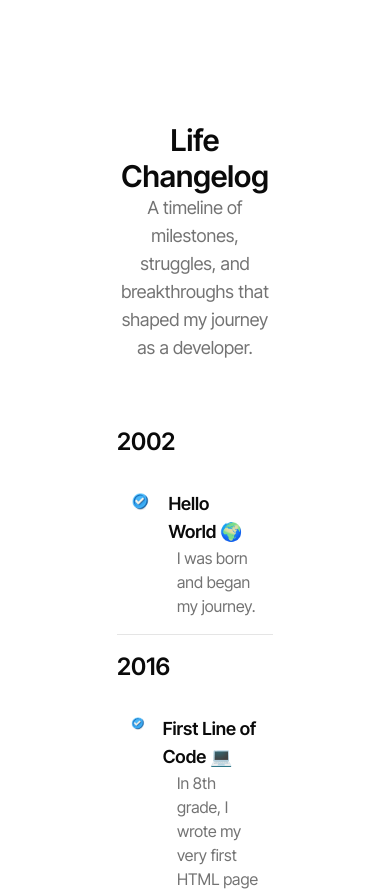
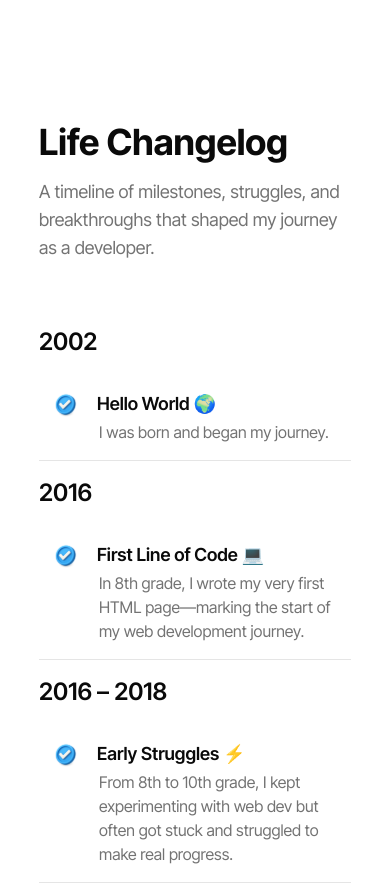
Before and after one commit to slhnx/shaancodes, a Next.js app: page / in a window 390 px wide. Shown: the part 5280-6175 px from the top of the page. Built offline with nearby package versions, Linux system fonts and the light colour scheme.

Commit message:
made changelog section responsive

```diff
--- a/components/sections/changelog.tsx
+++ b/components/sections/changelog.tsx
@@ -5,13 +5,13 @@ import { InView } from "../ui/in-view";
 
 const Changelog = () => {
   return (
-    <div className="my-32 w-[40%] mx-auto">
-      <div className="text-center mb-16">
+    <section className="my-32 w-[80%] xl:w-[50%] mx-auto">
+      <div className="mb-16">
         <motion.h1
           initial={{ opacity: 0, y: -15, filter: "blur(40px)" }}
           animate={{ opacity: 1, y: 0, filter: "blur(0px)" }}
           transition={{ delay: 0.4, duration: 0.4, ease: "easeInOut" }}
-          className="text-3xl font-semibold"
+          className="text-4xl font-bold text-foreground mb-4"
         >
           Life Changelog
         </motion.h1>
@@ -19,7 +19,7 @@ const Changelog = () => {
           initial={{ opacity: 0, y: -15, filter: "blur(40px)" }}
           animate={{ opacity: 1, y: 0, filter: "blur(0px)" }}
           transition={{ delay: 0.4, duration: 0.6, ease: "easeInOut" }}
-          className="text-lg text-muted-foreground max-w-2xl mx-auto"
+          className="text-lg text-muted-foreground max-w-2xl"
         >
           A timeline of milestones, struggles, and breakthroughs that shaped my
           journey as a developer.
@@ -74,7 +74,7 @@ const Changelog = () => {
           </InView>
         ))}
       </div>
-    </div>
+    </section>
   );
 };
 
```
